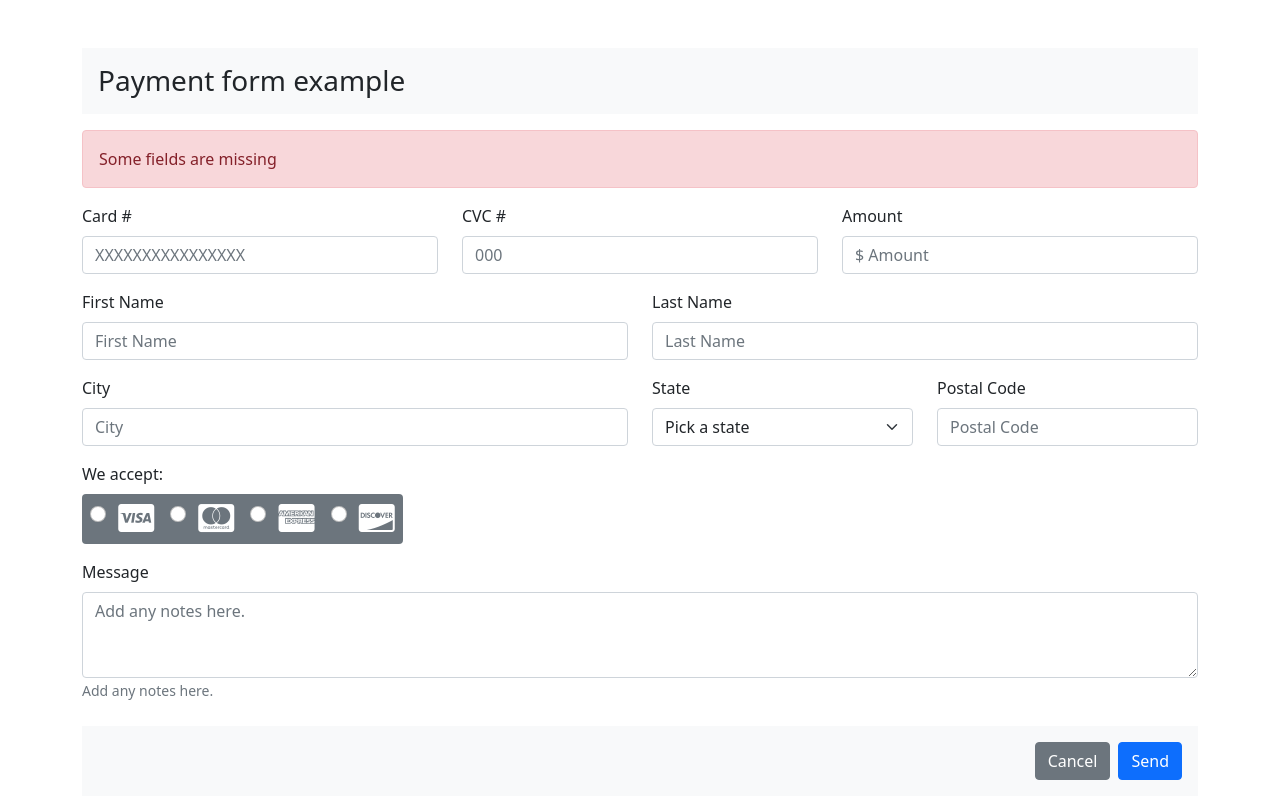
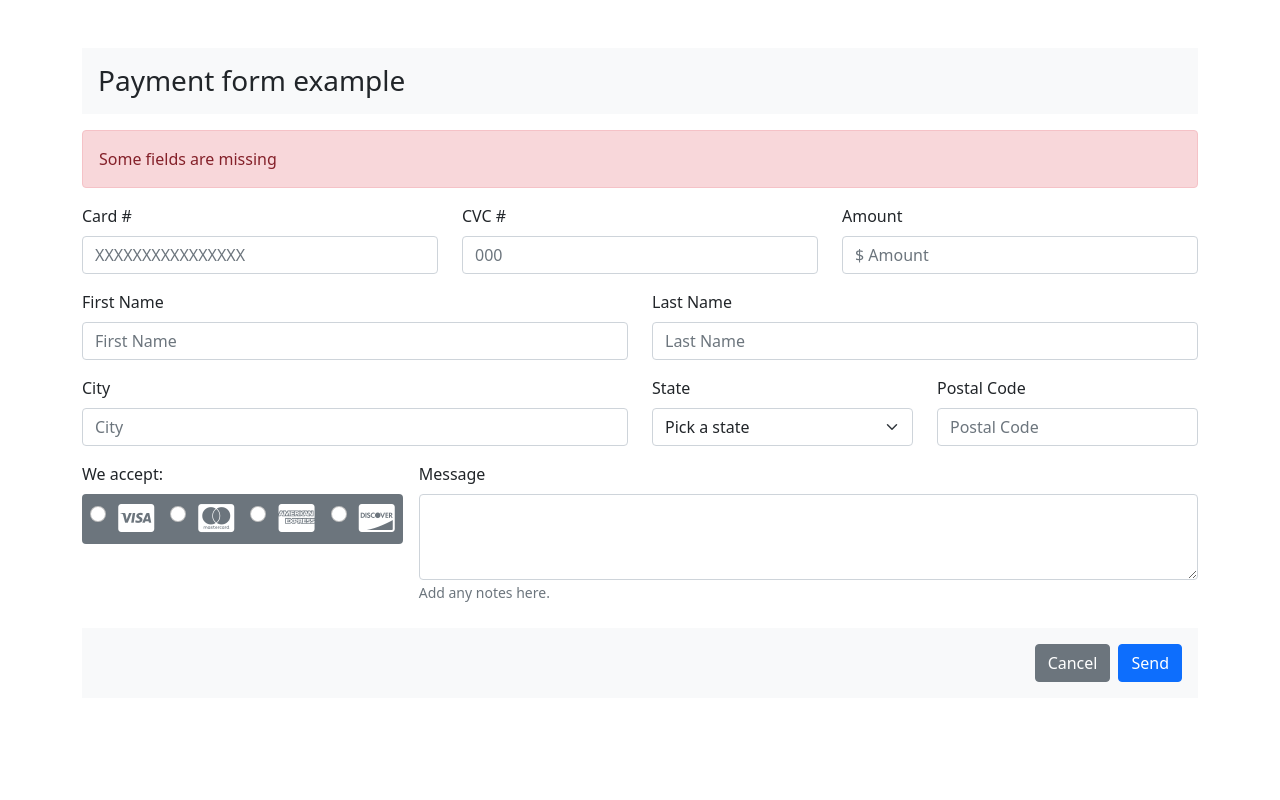
Before and after one commit to 4GeeksAcademy/spain-fs-pt-89-formularioHTML5JesusMartinezSequeiros, a plain HTML site: page index.html in a window 1280 px wide. Drawn offline with nearby package versions, Linux system fonts and the light colour scheme.

Commit message:
terminado

```diff
--- a/index.html
+++ b/index.html
@@ -63,7 +63,9 @@
             </div>
         </div>
 
-        <div class="mb-3">
+        <div class="mb-3 d-flex">
+            <!-- We accept and payment methods -->
+            <div class="me-3">
                 <label class="form-label d-block mb-2">We accept:</label>
                 <div class="d-inline-flex p-2 bg-secondary rounded">
                     <label class="form-check-label me-3">
@@ -85,10 +87,12 @@
                 </div>
             </div>
 
-        <div class="mb-3">
+            <!-- Message box -->
+            <div class="flex-grow-1">
                 <label for="message" class="form-label">Message</label>
-            <textarea class="form-control" id="message" rows="3" placeholder="Add any notes here."></textarea>
+                <textarea class="form-control" id="message" rows="3" placeholder=" "></textarea>
                 <small class="text-muted">Add any notes here.</small>
+            </div>
         </div>
 
         <div class="bg-light p-3 mt-4 d-flex justify-content-end">
```
Lines whose indentation alone changed are shown as unchanged.
